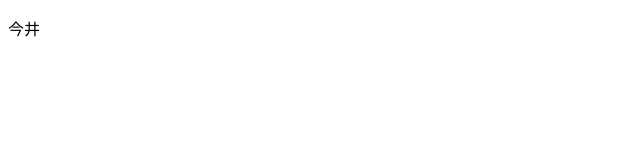
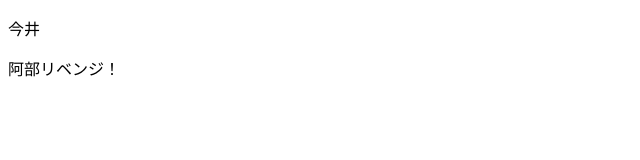
Before and after one commit to B1ackBOT01/fashionApp, a plain HTML site: page index.html in a window 1280 px wide. Shown: the whole page, without its empty margins (0-640 px from the left). Drawn offline with Linux system fonts and the light colour scheme.

Commit message:
3rdコミット

```diff
--- a/index.html
+++ b/index.html
@@ -7,5 +7,6 @@
 </head>
 <body>
   <p>今井</p>
+  <p>阿部リベンジ！</p>
 </body>
 </html>
```
